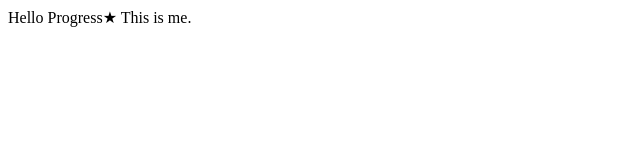
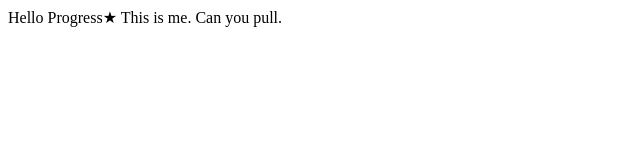
Before and after one commit to gugu-and-company/basic_php_wareki3, a plain HTML site: page index.html in a window 1280 px wide. Shown: the whole page, without its empty margins (0-640 px from the left). Drawn offline with Linux system fonts and the light colour scheme.

Commit message:
Update index.html

```diff
--- a/index.html
+++ b/index.html
@@ -9,6 +9,6 @@
 <body>
     Hello Progress★
     This is me.
-
+    Can you pull.
 </body>
 </html>
```
